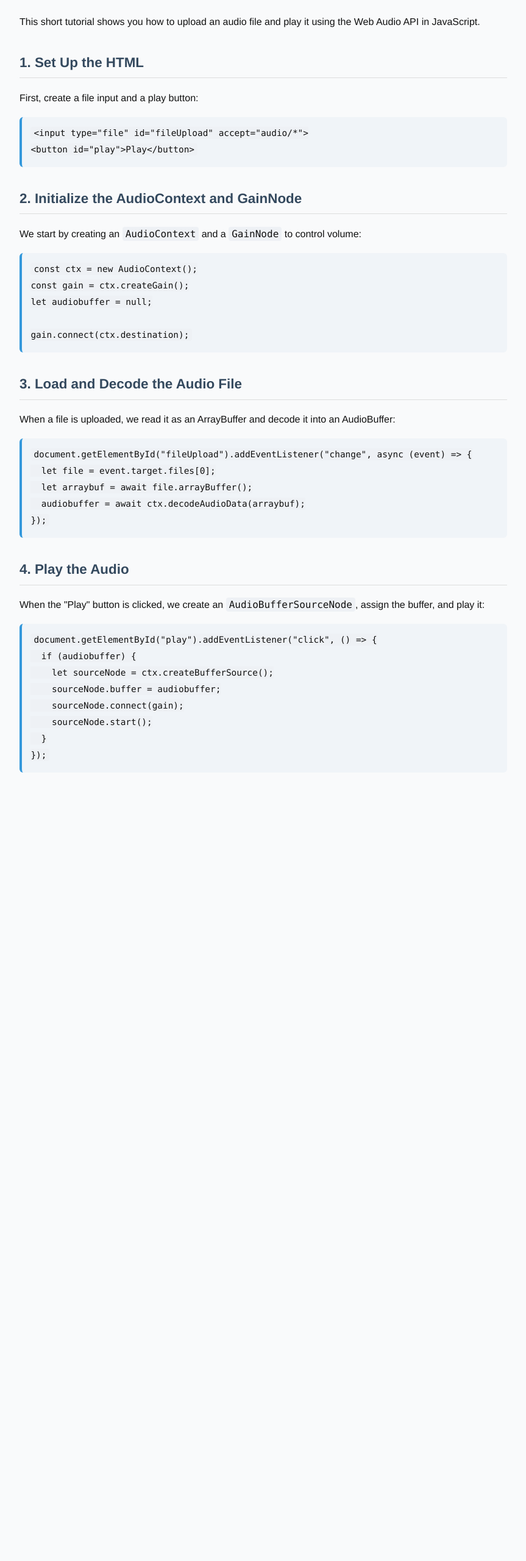
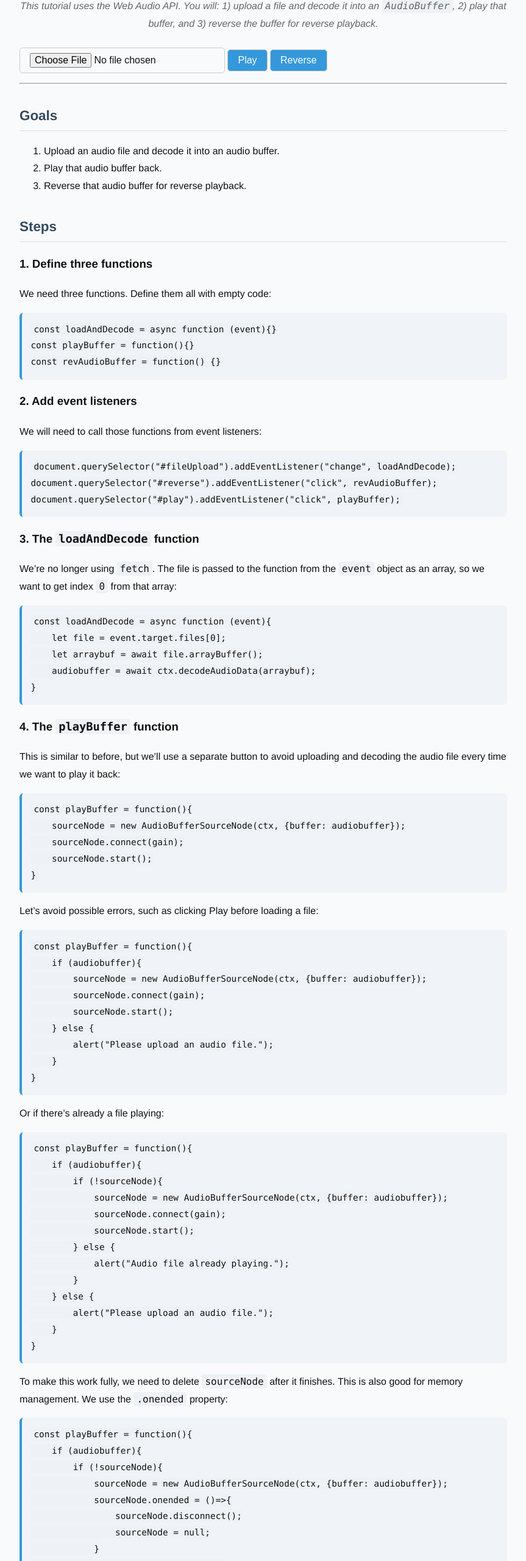
Before and after one commit to MUST4707/10_Week.Workshop.B.FileUpload_ReverseBuffer, a plain HTML site: page index.html in a window 1280 px wide. Shown: the part 227-2787 px from the top of the page at 61% size, without its empty margins (208-1071 px from the left). Before the commit the page ends 1605 px from the top, so only its background shows below. Drawn offline with Linux system fonts and the light colour scheme.

Commit message:
added reverse prompt

```diff
--- a/index.html
+++ b/index.html
@@ -7,50 +7,170 @@
     <link rel="stylesheet" href="style.css">
 </head>
 <body>
-    <input type="file" accept="audio/*" id="fileUpload">
-    <button id="play">Play.</button>
+    <header>
+        <h1>Uploading, Playing, and Reversing an Audio File</h1>
+        <p class="note">
+            This tutorial uses the Web Audio API. You will: 1) upload a file and decode it into an <code>AudioBuffer</code>, 2) play that buffer, and 3) reverse the buffer for reverse playback.
+        </p>
+    </header>
 
-    <h1>Uploading and Playing Audio with Web Audio API</h1>
+    <section class="controls" aria-label="Player controls">
+        <input id="fileUpload" type="file" accept="audio/*" />
+        <button id="play" type="button">Play</button>
+        <button id="reverse" type="button">Reverse</button>
+        <span id="status" class="note" role="status" aria-live="polite"></span>
+    </section>
 
-    <p>This short tutorial shows you how to upload an audio file and play it using the Web Audio API in JavaScript.</p>
+    <hr />
+    <h2>Goals</h2>
+    <ol>
+        <li>Upload an audio file and decode it into an audio buffer.</li>
+        <li>Play that audio buffer back.</li>
+        <li>Reverse that audio buffer for reverse playback.</li>
+    </ol>
 
-    <h2>1. Set Up the HTML</h2>
-    <p>First, create a file input and a play button:</p>
+    <h2>Steps</h2>
 
-    <pre><code>&lt;input type="file" id="fileUpload" accept="audio/*"&gt;
-&lt;button id="play"&gt;Play&lt;/button&gt;</code></pre>
+    <h3>1. Define three functions</h3>
+    <p>We need three functions. Define them all with empty code:</p>
+    <pre><code>const loadAndDecode = async function (event){}
+const playBuffer = function(){}
+const revAudioBuffer = function() {}
+</code></pre>
 
-    <h2>2. Initialize the AudioContext and GainNode</h2>
-    <p>We start by creating an <code>AudioContext</code> and a <code>GainNode</code> to control volume:</p>
+    <h3>2. Add event listeners</h3>
+    <p>We will need to call those functions from event listeners:</p>
+    <pre><code>document.querySelector("#fileUpload").addEventListener("change", loadAndDecode);
+document.querySelector("#reverse").addEventListener("click", revAudioBuffer);
+document.querySelector("#play").addEventListener("click", playBuffer);
+</code></pre>
 
-    <pre><code>const ctx = new AudioContext();
-const gain = ctx.createGain();
-let audiobuffer = null;
+    <h3>3. The <code>loadAndDecode</code> function</h3>
+    <p>We’re no longer using <code>fetch</code>. The file is passed to the function from the <code>event</code> object as an array, so we want to get index <code>0</code> from that array:</p>
+    <pre><code>const loadAndDecode = async function (event){
+    let file = event.target.files[0];
+    let arraybuf = await file.arrayBuffer();
+    audiobuffer = await ctx.decodeAudioData(arraybuf);
+}
+</code></pre>
 
-gain.connect(ctx.destination);</code></pre>
-
-    <h2>3. Load and Decode the Audio File</h2>
-    <p>When a file is uploaded, we read it as an ArrayBuffer and decode it into an AudioBuffer:</p>
-
-    <pre><code>document.getElementById("fileUpload").addEventListener("change", async (event) =&gt; {
-  let file = event.target.files[0];
-  let arraybuf = await file.arrayBuffer();
-  audiobuffer = await ctx.decodeAudioData(arraybuf);
-});</code></pre>
-
-    <h2>4. Play the Audio</h2>
-    <p>When the "Play" button is clicked, we create an <code>AudioBufferSourceNode</code>, assign the buffer, and play it:</p>
-
-    <pre><code>document.getElementById("play").addEventListener("click", () =&gt; {
-  if (audiobuffer) {
-    let sourceNode = ctx.createBufferSource();
-    sourceNode.buffer = audiobuffer;
+    <h3>4. The <code>playBuffer</code> function</h3>
+    <p>This is similar to before, but we’ll use a separate button to avoid uploading and decoding the audio file every time we want to play it back:</p>
+    <pre><code>const playBuffer = function(){
+    sourceNode = new AudioBufferSourceNode(ctx, {buffer: audiobuffer});
     sourceNode.connect(gain);
     sourceNode.start();
-  }
-});</code></pre>
+}
+</code></pre>
 
+    <p>Let’s avoid possible errors, such as clicking Play before loading a file:</p>
+    <pre><code>const playBuffer = function(){
+    if (audiobuffer){
+        sourceNode = new AudioBufferSourceNode(ctx, {buffer: audiobuffer});
+        sourceNode.connect(gain);
+        sourceNode.start();
+    } else {
+        alert("Please upload an audio file.");
+    }
+}
+</code></pre>
 
+    <p>Or if there’s already a file playing:</p>
+    <pre><code>const playBuffer = function(){
+    if (audiobuffer){
+        if (!sourceNode){
+            sourceNode = new AudioBufferSourceNode(ctx, {buffer: audiobuffer});
+            sourceNode.connect(gain);
+            sourceNode.start();
+        } else {
+            alert("Audio file already playing.");
+        }
+    } else {
+        alert("Please upload an audio file.");
+    }
+}
+</code></pre>
+
+    <p>To make this work fully, we need to delete <code>sourceNode</code> after it finishes. This is also good for memory management. We use the <code>.onended</code> property:</p>
+    <pre><code>const playBuffer = function(){
+    if (audiobuffer){
+        if (!sourceNode){
+            sourceNode = new AudioBufferSourceNode(ctx, {buffer: audiobuffer});
+            sourceNode.onended = ()=>{
+                sourceNode.disconnect();
+                sourceNode = null;
+            }
+            sourceNode.connect(gain);
+            sourceNode.start();
+        } else {
+            alert("Audio file already playing.");
+        }
+    } else {
+        alert("Please upload an audio file.");
+    }
+}
+</code></pre>
+
+    <h3>5. The <code>revAudioBuffer</code> function</h3>
+    <p>Now we want to reverse the audio data in the <code>audioBuffer</code>. We’ll do this in three steps for each channel of audio:</p>
+    <ol>
+        <li>Extract the data with the <code>.getChannelData()</code> method to return a <code>Float32Array</code>.</li>
+        <li>Run the <code>.reverse()</code> method on that array.</li>
+        <li>Copy that reversed array back to the same channel on the <code>audioBuffer</code>.</li>
+    </ol>
+
+    <pre><code>const revAudioBuffer = function(){
+    let ch = 0;
+    let revData = audiobuffer.getChannelData(ch).reverse();
+    audiobuffer.copyToChannel(revData, ch);
+}
+</code></pre>
+
+    <p>To make sure it happens on all channels, no matter how many there are, use a <code>for</code> loop:</p>
+    <pre><code>const revAudioBuffer = function(){
+    for (let ch = 0; ch < audiobuffer.numberOfChannels; ch++){
+        let revData = audiobuffer.getChannelData(ch).reverse();
+        audiobuffer.copyToChannel(revData, ch);
+    }
+}
+</code></pre>
+
+    <h3>Finished Code</h3>
+    <pre><code>const loadAndDecode = async function (event){
+    let file = event.target.files[0];
+    let arraybuf = await file.arrayBuffer();
+    audiobuffer = await ctx.decodeAudioData(arraybuf);
+}
+
+const playBuffer = function(){
+    if (audiobuffer){
+        if (!sourceNode){
+            sourceNode = new AudioBufferSourceNode(ctx, {buffer: audiobuffer});
+            sourceNode.onended = ()=>{
+                sourceNode.disconnect();
+                sourceNode = null;
+            }
+            sourceNode.connect(gain);
+            sourceNode.start();
+        } else {
+            alert("Audio file already playing.");
+        }
+    } else {
+        alert("Please upload an audio file.");
+    }
+}
+
+const revAudioBuffer = function(){
+    for (let ch = 0; ch < audiobuffer.numberOfChannels; ch++){
+        let revData = audiobuffer.getChannelData(ch).reverse();
+        audiobuffer.copyToChannel(revData, ch);
+    }
+}
+
+document.querySelector("#fileUpload").addEventListener("change", loadAndDecode);
+document.querySelector("#play").addEventListener("click", playBuffer);
+document.querySelector("#reverse").addEventListener("click", revAudioBuffer);
+</code></pre>
 
 </body>
 </html>
--- a/script.js
+++ b/script.js
@@ -1,8 +1,6 @@
-
 
 
 const ctx = new AudioContext();
-const gain = ctx.createGain();
-let audiobuffer= null;
-
+const gain = new GainNode(ctx);
+let audiobuffer = null, sourceNode= null;
 gain.connect(ctx.destination)
```
